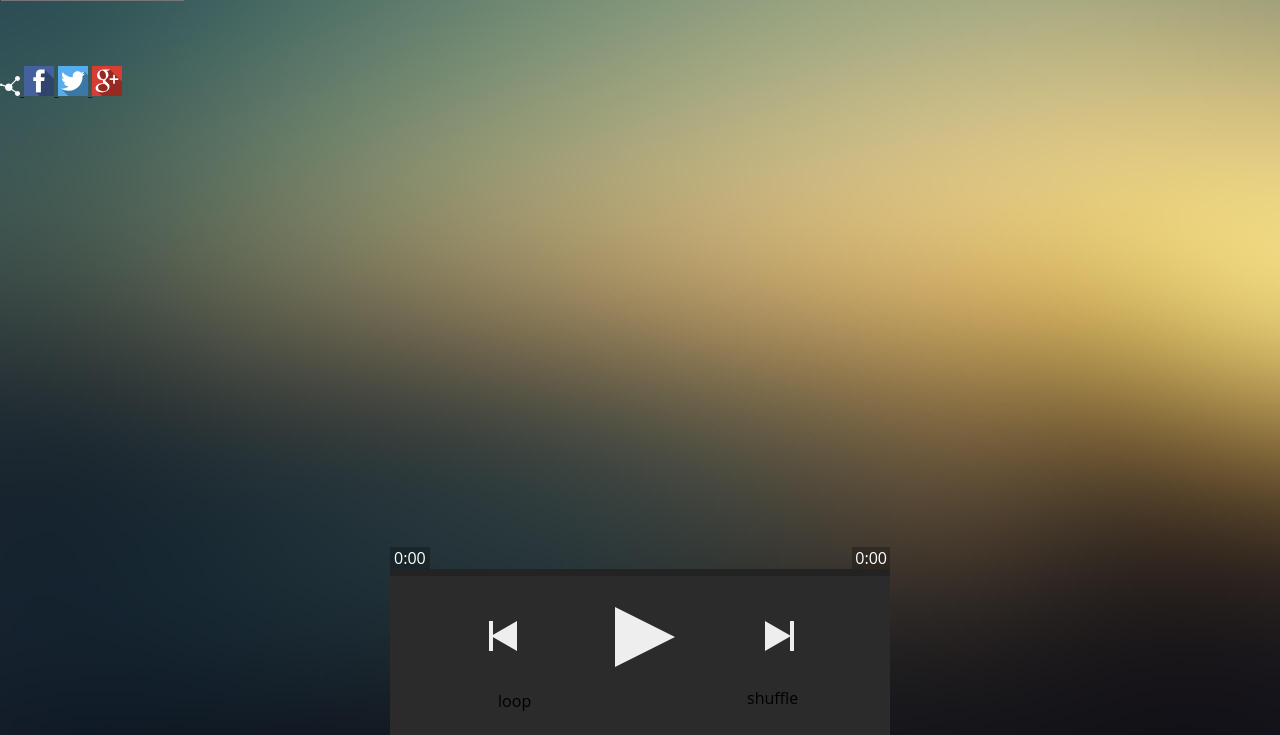
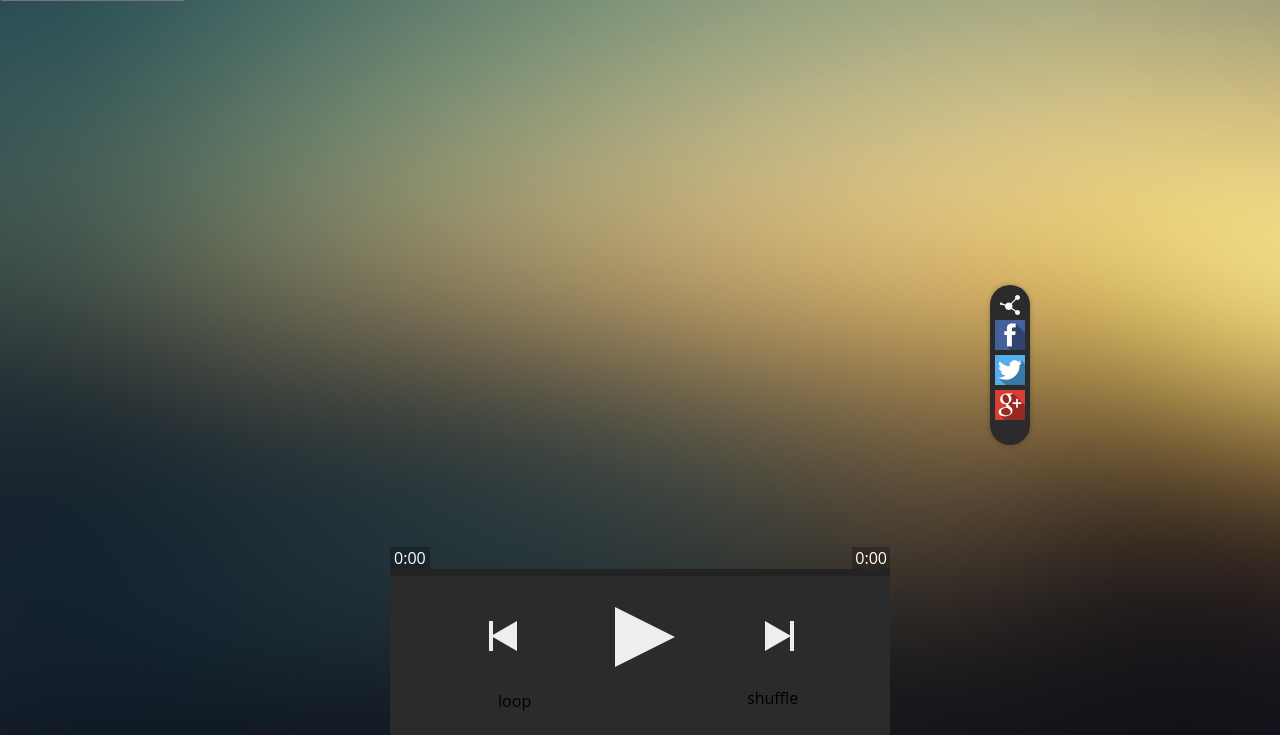
Before and after one commit to lobodol/2minutesDuPeuple, a Symfony app: template app/Resources/views/default/index.html.twig in a window 1280 px wide. Shown: the part 65-800 px from the top of the page. Run offline with Twig, Linux system fonts and the light colour scheme; the template is opened without the code that fills it, so the values that code supplies are empty; style sheets or scripts are compiled from the project's sources; some libraries are stand-ins or nearby versions.

Commit message:
Give some style to social share block

```diff
--- /dev/null
+++ b/app/Resources/public/scss/_social.scss
@@ -0,0 +1,25 @@
+#SocialShare {
+  display: none;
+
+  @include desktop {
+    position: fixed;
+    top: 50%;
+    left: 50%;
+
+    margin-top: -50px;
+    margin-left: 350px;
+    padding: 10px 5px 20px;
+
+    display: flex;
+    flex-direction: column;
+    justify-content: center;
+
+    text-align: center;
+
+    background-color: #2B2B2B;
+
+    border-radius: 30px;
+
+    box-shadow: 0 0 5px rgba(0, 0, 0, 0.25);
+  }
+}
--- a/app/Resources/public/scss/style.scss
+++ b/app/Resources/public/scss/style.scss
@@ -10,3 +10,4 @@
 @import "search";
 @import "searchResult";
 @import "playlist";
+@import "social";
--- a/app/Resources/views/layout/social_share.html.twig
+++ b/app/Resources/views/layout/social_share.html.twig
@@ -1,5 +1,5 @@
-<aside id="social-share">
-    <a href="#social-share">
+<aside id="SocialShare">
+    <a href="#SocialShare">
         <img alt="Social share buttons" src="{{ asset('images/share.svg') }}" width="20" height="20" id="share-button">
     </a>
 
```
